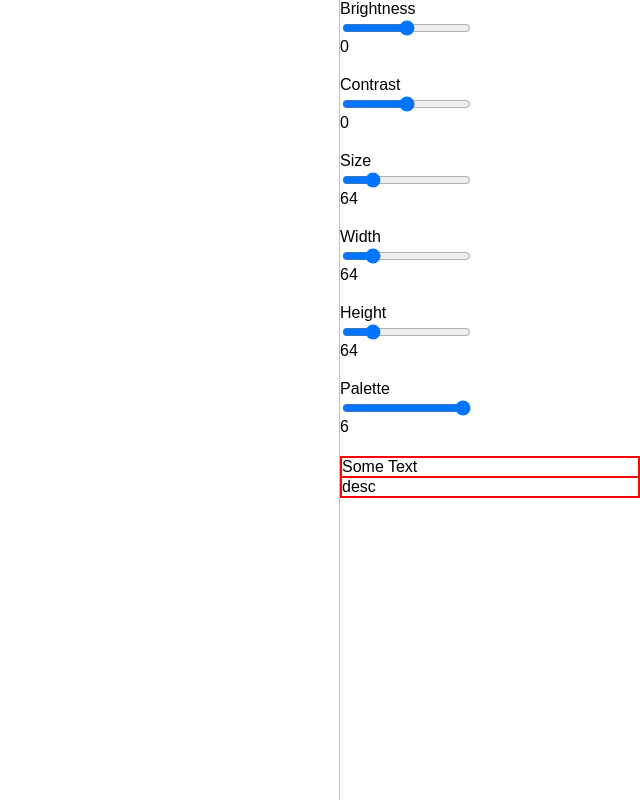
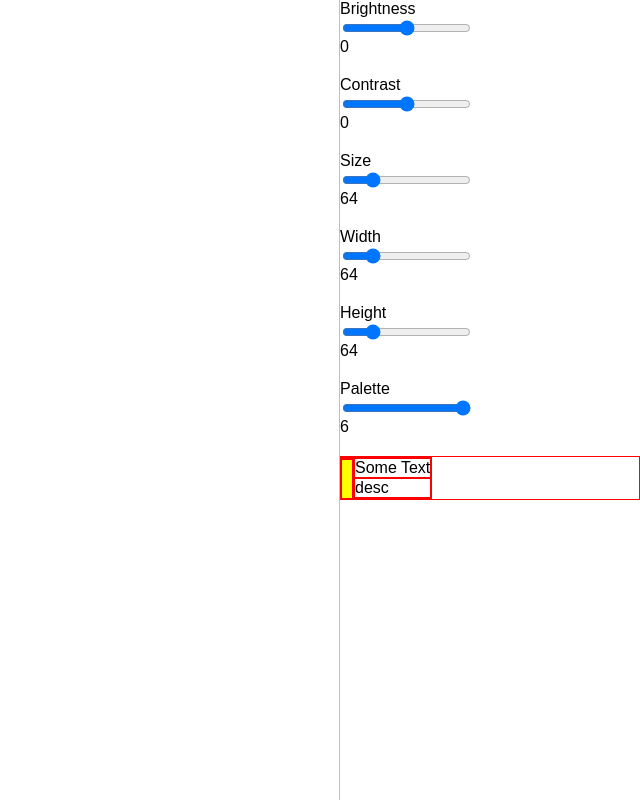
Before and after one commit to menendezau/faviconate, a website: page index.html in a window 1280 px wide. Shown: the whole page, without its empty margins (640-1280 px from the left). Drawn offline with Linux system fonts and the light colour scheme.

Commit message:
Labe appereance improving

```diff
--- a/res/css/editor.css
+++ b/res/css/editor.css
@@ -66,3 +66,14 @@ div.slider .value{
 .item.label, .item.label * {
     border: solid 1px red;
 }
+
+.item.label.with-icon{
+    display: flex;
+    flex-direction: row;
+    flex-wrap: nowrap;
+}
+
+.item.label.with-icon > .icon-container{
+    min-width: 10px;
+    background: #ff0;
+}
--- a/res/js/ui.js
+++ b/res/js/ui.js
@@ -437,6 +437,7 @@ define(["require", "exports", "./latte"], function (require, exports, latte_1) {
                 if (e === void 0) { e = null; }
                 var _this = _super.call(this, e) || this;
                 _this.addClass('item');
+                _this.setAtt('tabIndex', '0');
                 return _this;
             }
             return Item;
@@ -451,62 +452,62 @@ define(["require", "exports", "./latte"], function (require, exports, latte_1) {
             return InputElement;
         }(UiElement));
         ui.InputElement = InputElement;
-        var Icon = (function (_super) {
-            __extends(Icon, _super);
-            function Icon() {
+        var IconItem = (function (_super) {
+            __extends(IconItem, _super);
+            function IconItem() {
                 return _super.call(this, 'icon') || this;
             }
-            return Icon;
+            return IconItem;
         }(Item));
-        ui.Icon = Icon;
-        var Label = (function (_super) {
-            __extends(Label, _super);
-            function Label(text) {
+        ui.IconItem = IconItem;
+        var LabelItem = (function (_super) {
+            __extends(LabelItem, _super);
+            function LabelItem(text) {
                 if (text === void 0) { text = null; }
-                var _this = _super.call(this, 'item label') || this;
+                var _this = _super.call(this, 'label') || this;
                 _this.reassembleNeeded = false;
                 if (text) {
                     _this.text = text;
                 }
                 return _this;
             }
-            Label.prototype.createIconElement = function () {
+            LabelItem.prototype.createIconElement = function () {
                 this.setPropertyUnsafe('eIcon', Optional.of(new DivElement('icon-container')));
                 this.reassembleNeeded = true;
             };
-            Label.prototype.createDescriptionElement = function () {
+            LabelItem.prototype.createDescriptionElement = function () {
                 this.setPropertyUnsafe('eDescription', Optional.of(new DivElement('desc')));
                 this.reassembleNeeded = true;
             };
-            Label.prototype.createTextElement = function () {
+            LabelItem.prototype.createTextElement = function () {
                 this.setPropertyUnsafe('eText', Optional.of(new DivElement('text')));
                 this.reassembleNeeded = true;
             };
-            Label.prototype.createGroupElement = function () {
+            LabelItem.prototype.createGroupElement = function () {
                 this.setPropertyUnsafe('eGroup', Optional.of(new DivElement('group')));
                 this.reassembleNeeded = true;
             };
-            Label.prototype.deleteIconElement = function () {
+            LabelItem.prototype.deleteIconElement = function () {
                 this.eIcon.ifPresent(function (e) { return e.removeFromParent(); });
                 this.setPropertyUnsafe('eIcon', Optional.empty());
                 this.reassembleNeeded = true;
             };
-            Label.prototype.deleteDescriptionElement = function () {
+            LabelItem.prototype.deleteDescriptionElement = function () {
                 this.eDescription.ifPresent(function (e) { return e.removeFromParent(); });
                 this.setPropertyUnsafe('eDescription', Optional.empty());
                 this.reassembleNeeded = true;
             };
-            Label.prototype.deleteGroupElement = function () {
+            LabelItem.prototype.deleteGroupElement = function () {
                 this.eGroup.ifPresent(function (e) { return e.removeFromParent(); });
                 this.setPropertyUnsafe('eGroup', Optional.empty());
                 this.reassembleNeeded = true;
             };
-            Label.prototype.deleteTextElement = function () {
+            LabelItem.prototype.deleteTextElement = function () {
                 this.eText.ifPresent(function (e) { return e.removeFromParent(); });
                 this.setPropertyUnsafe('eText', Optional.empty());
                 this.reassembleNeeded = true;
             };
-            Label.prototype.reassemble = function () {
+            LabelItem.prototype.reassemble = function () {
                 var _this = this;
                 this.eText.ifPresent(function (e) { return e.removeFromParent(); });
                 this.eDescription.ifPresent(function (e) { return e.removeFromParent(); });
@@ -517,7 +518,7 @@ define(["require", "exports", "./latte"], function (require, exports, latte_1) {
                 }
                 this.eGroup.ifPresent(function (g) {
                     _this.add(g);
-                    _this.eText.ifPresent(function (t) { return _this.add(t); });
+                    _this.eText.ifPresent(function (t) { return g.add(t); });
                     _this.eDescription.ifPresent(function (d) {
                         g.add(d);
                     });
@@ -536,7 +537,7 @@ define(["require", "exports", "./latte"], function (require, exports, latte_1) {
                 });
                 this.reassembleNeeded = false;
             };
-            Label.prototype.updateLayout = function () {
+            LabelItem.prototype.updateLayout = function () {
                 if (this.icon.isPresent) {
                     if (!this.eIcon.isPresent) {
                         this.createIconElement();
@@ -595,13 +596,16 @@ define(["require", "exports", "./latte"], function (require, exports, latte_1) {
                     this.reassemble();
                 }
             };
-            Label.prototype.didSet = function (e) {
+            LabelItem.prototype.didSet = function (e) {
                 _super.prototype.didSet.call(this, e);
                 if (e.property == 'text' || e.property == 'description' || e.property == 'icon') {
                     this.updateLayout();
+                    this.ensureClass('with-icon', this.eIcon.isPresent);
+                    this.ensureClass('with-desc', this.eDescription.isPresent);
+                    this.ensureClass('with-text', !!this.text);
                 }
             };
-            Object.defineProperty(Label.prototype, "description", {
+            Object.defineProperty(LabelItem.prototype, "description", {
                 get: function () {
                     return this.getPropertyValue('description', Optional, Optional.empty());
                 },
@@ -611,7 +615,7 @@ define(["require", "exports", "./latte"], function (require, exports, latte_1) {
                 enumerable: true,
                 configurable: true
             });
-            Object.defineProperty(Label.prototype, "icon", {
+            Object.defineProperty(LabelItem.prototype, "icon", {
                 get: function () {
                     return this.getPropertyValue('icon', Optional, Optional.empty());
                 },
@@ -621,7 +625,7 @@ define(["require", "exports", "./latte"], function (require, exports, latte_1) {
                 enumerable: true,
                 configurable: true
             });
-            Object.defineProperty(Label.prototype, "text", {
+            Object.defineProperty(LabelItem.prototype, "text", {
                 get: function () {
                     return this.getPropertyValue('text', String, null);
                 },
@@ -631,37 +635,37 @@ define(["require", "exports", "./latte"], function (require, exports, latte_1) {
                 enumerable: true,
                 configurable: true
             });
-            Object.defineProperty(Label.prototype, "eDescription", {
+            Object.defineProperty(LabelItem.prototype, "eDescription", {
                 get: function () {
                     return this.getPropertyValue('eDescription', Optional, Optional.empty());
                 },
                 enumerable: true,
                 configurable: true
             });
-            Object.defineProperty(Label.prototype, "eGroup", {
+            Object.defineProperty(LabelItem.prototype, "eGroup", {
                 get: function () {
                     return this.getPropertyValue('eGroup', Optional, Optional.empty());
                 },
                 enumerable: true,
                 configurable: true
             });
-            Object.defineProperty(Label.prototype, "eIcon", {
+            Object.defineProperty(LabelItem.prototype, "eIcon", {
                 get: function () {
                     return this.getPropertyValue('eIcon', Optional, Optional.empty());
                 },
                 enumerable: true,
                 configurable: true
             });
-            Object.defineProperty(Label.prototype, "eText", {
+            Object.defineProperty(LabelItem.prototype, "eText", {
                 get: function () {
                     return this.getPropertyValue('eText', Optional, Optional.empty());
                 },
                 enumerable: true,
                 configurable: true
             });
-            return Label;
-        }(DivElement));
-        ui.Label = Label;
+            return LabelItem;
+        }(Item));
+        ui.LabelItem = LabelItem;
         var Clickable = (function (_super) {
             __extends(Clickable, _super);
             function Clickable() {
@@ -679,8 +683,8 @@ define(["require", "exports", "./latte"], function (require, exports, latte_1) {
             }
             Object.defineProperty(ButtonItem.prototype, "label", {
                 get: function () {
-                    return this.getLazyProperty('label', Label, function () {
-                        return new Label();
+                    return this.getLazyProperty('label', LabelItem, function () {
+                        return new LabelItem();
                     });
                 },
                 enumerable: true,
@@ -712,8 +716,8 @@ define(["require", "exports", "./latte"], function (require, exports, latte_1) {
             });
             Object.defineProperty(Selectable.prototype, "divLabel", {
                 get: function () {
-                    return this.getLazyProperty('divLabel', Label, function () {
-                        return new Label();
+                    return this.getLazyProperty('divLabel', LabelItem, function () {
+                        return new LabelItem();
                     });
                 },
                 enumerable: true,
--- a/res/js/workspace.js
+++ b/res/js/workspace.js
@@ -17,8 +17,9 @@ define(["require", "exports", "./ui", "./viewport", "./latte"], function (requir
         var PropertyTarget = latte_1.latte.PropertyTarget;
         var DivElement = ui_1.ui.DivElement;
         var InputElement = ui_1.ui.InputElement;
-        var Label = ui_1.ui.Label;
+        var Label = ui_1.ui.LabelItem;
         var Optional = latte_1.latte.Optional;
+        var IconItem = ui_1.ui.IconItem;
         var Mouse;
         (function (Mouse) {
             Mouse[Mouse["UP"] = 0] = "UP";
@@ -478,6 +479,7 @@ define(["require", "exports", "./ui", "./viewport", "./latte"], function (requir
                         this.testLabel
                     ]);
                     this.testLabel.description = Optional.of("desc");
+                    this.testLabel.icon = Optional.of(new IconItem());
                     setInterval(function () { return _this.divFps.html = _this.canvas.fps + "fps"; }, 500);
                 }
             };
--- a/src/workspace.ts
+++ b/src/workspace.ts
@@ -14,8 +14,9 @@ export namespace workspace{
     import Icon = icon.Icon;
     import InputElement = ui.InputElement;
     import ImageFit = imageutil.ImageFit;
-    import Label = ui.Label;
+    import Label = ui.LabelItem;
     import Optional = latte.Optional;
+    import IconItem = ui.IconItem;
 
     /**
      * Mouse related events
@@ -755,7 +756,7 @@ export namespace workspace{
                 ]);
 
                 this.testLabel.description = Optional.of("desc");
-                // this.testLabel.icon = Optional.of(new ui.Icon());
+                this.testLabel.icon = Optional.of(new IconItem());
 
                 // Update fps every half second
                 setInterval(() => this.divFps.html = `${this.canvas.fps}fps`, 500);
```
Also changed, not shown: src/ui.ts (+17 -23 lines).
